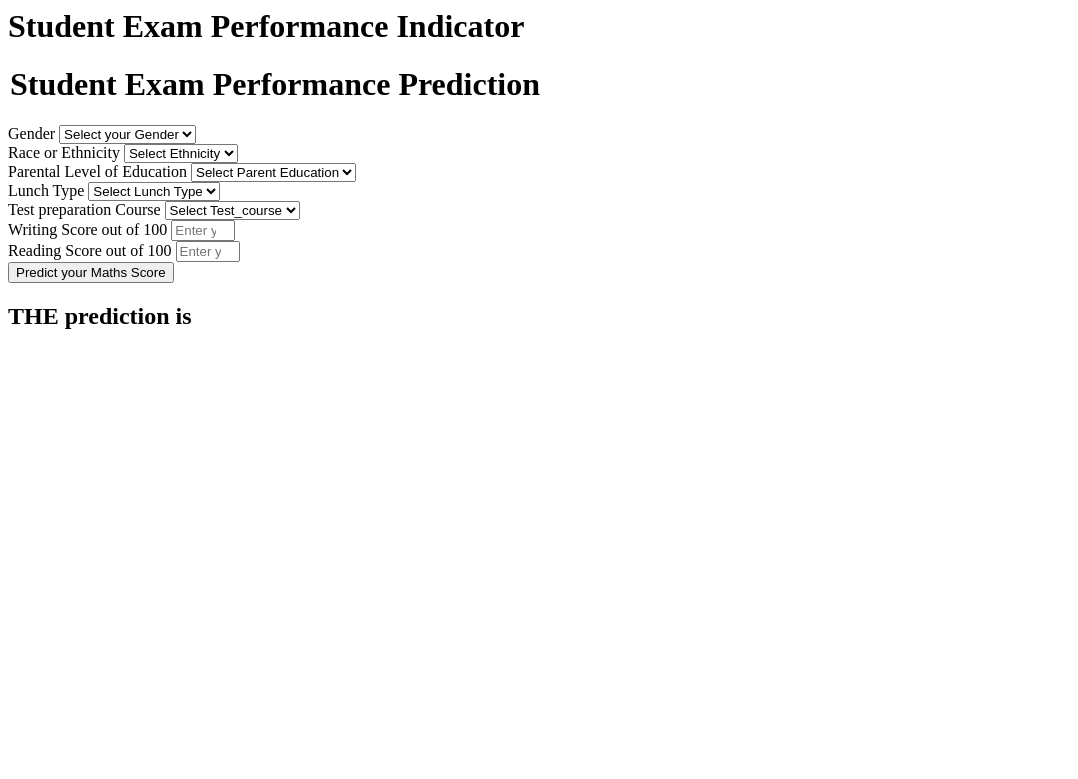
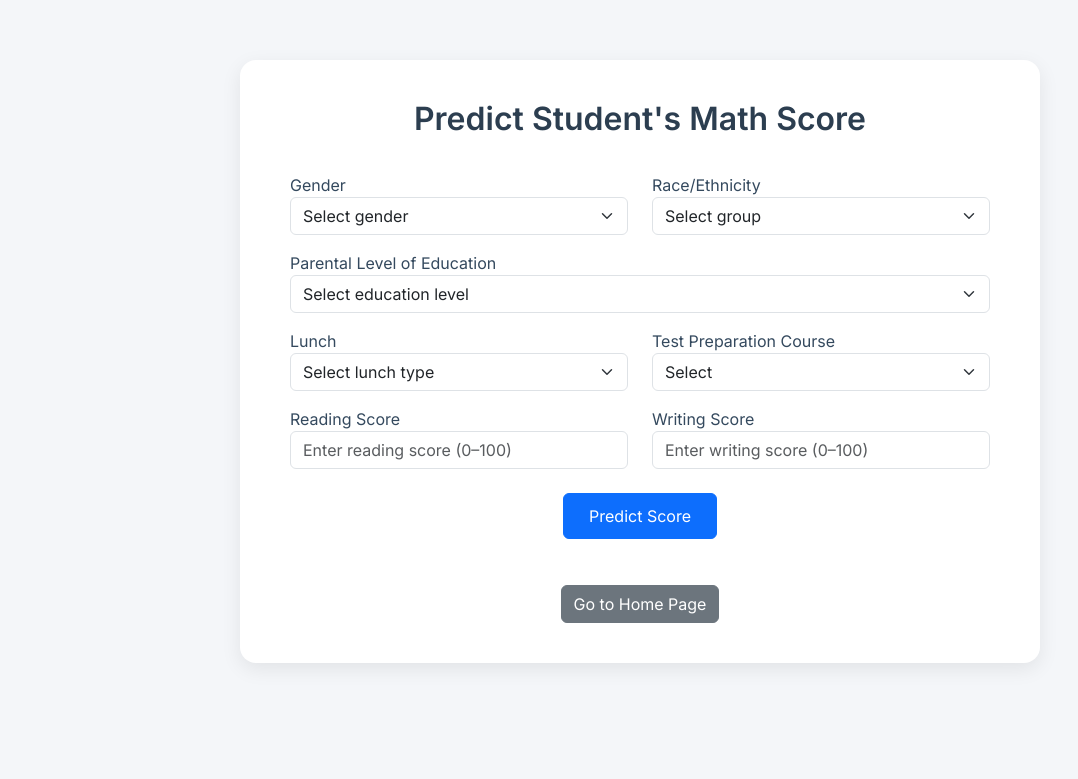
Before and after one commit to raw9k/students-performance-ml, a Flask app: page /predictdata in a window 1280 px wide. Shown: the top 779 px of the page, without its empty margins (0-1078 px from the left). Run offline with Flask 3, Linux system fonts and the light colour scheme.

Commit message:
final updtaes

```diff
--- a/app.py
+++ b/app.py
@@ -17,14 +17,14 @@ def predicted_datapoint():
     if request.method == "GET":
         return render_template('home.html')
     else:
-        data=CustomData(
-            gender=request.form.get ('gender'),
+        data = CustomData(
+            gender=request.form.get('gender'),
             race_ethnicity=request.form.get('ethnicity'),
             parental_level_of_education=request.form.get('parental_level_of_education'),
             lunch=request.form.get("lunch"),
-            test_preparation_course = request.form.get('test_preparation_course'),
-            reading_score=float (request.form.get ("writing_score")),
-            writing_score =float (request.form.get('reading_score'))
+            test_preparation_course=request.form.get('test_preparation_course'),
+            reading_score=float(request.form.get("reading_score")),
+            writing_score=float(request.form.get('writing_score'))
         )
 
         pred_df = data.get_data_as_data_frame()
@@ -36,4 +36,4 @@ def predicted_datapoint():
 
 
 if __name__ == "__main__":
-    app.run(host = "0.0.0.0", debug = True)
+    app.run(host = "0.0.0.0",port= 5001, debug = True)
--- a/requirements.txt
+++ b/requirements.txt
@@ -6,4 +6,5 @@ scikit-learn
 catboost
 xgboost
 dill
+flask
 -e .
--- a/templates/home.html
+++ b/templates/home.html
@@ -1,106 +1,169 @@
-<html><head></head><body>
-    <div class="login">
-       <h1>Student Exam Performance Indicator</h1>
+<!DOCTYPE html>
+<html lang="en">
+<head>
+  <meta charset="UTF-8">
+  <title>Student Performance Prediction</title>
+  <meta name="viewport" content="width=device-width, initial-scale=1">
 
-       <form action="{{ url_for('predict_datapoint')}}" method="post">
-        <h1>
-            <legend>Student Exam Performance Prediction</legend>
-        </h1>
-        <div class="mb-3">
-            <label class="form-label">Gender</label>
-            <select class="form-control" name="gender" placeholder="Enter you Gender" required="">
-                <option class="placeholder" selected="" disabled="" value="">Select your Gender</option>
-                <option value="male">
-                    Male
-                </option>
-                <option value="female">
-                    Female
-                </option>
+  <!-- Bootstrap 5 CSS -->
+  <link href="https://cdn.jsdelivr.net/npm/bootstrap@5.3.0/dist/css/bootstrap.min.css" rel="stylesheet">
+  <link href="https://fonts.googleapis.com/css2?family=Inter:wght@400;600&display=swap" rel="stylesheet">
+
+  <style>
+    body {
+      font-family: 'Inter', sans-serif;
+      background-color: #f4f6f9;
+    }
+
+    .container {
+      max-width: 800px;
+      margin-top: 60px;
+      background-color: #ffffff;
+      padding: 40px 50px;
+      border-radius: 16px;
+      box-shadow: 0 6px 20px rgba(0, 0, 0, 0.08);
+    }
+
+    h2 {
+      font-weight: 600;
+      color: #2c3e50;
+      margin-bottom: 35px;
+      text-align: center;
+    }
+
+    label {
+      font-weight: 500;
+      color: #34495e;
+    }
+
+    .btn-primary {
+      background-color: #0d6efd;
+      border-color: #0d6efd;
+      font-weight: 500;
+      padding: 10px 25px;
+    }
+
+    .btn-primary:hover {
+      background-color: #0b5ed7;
+      border-color: #0b5ed7;
+    }
+
+    .result {
+      background-color: #e6f9ea;
+      color: #1d643b;
+      padding: 15px;
+      border-radius: 8px;
+      margin-top: 25px;
+      text-align: center;
+      font-weight: 500;
+      border: 1px solid #b8e2c9;
+    }
+
+    .home-link {
+      margin-top: 30px;
+      text-align: center;
+    }
+
+    .btn-secondary {
+      background-color: #6c757d;
+      border-color: #6c757d;
+      font-weight: 500;
+    }
+
+    .btn-secondary:hover {
+      background-color: #5c636a;
+      border-color: #5c636a;
+    }
+  </style>
+</head>
+<body>
+
+  <div class="container">
+    <h2>Predict Student's Math Score</h2>
+
+    <form action="/predictdata" method="POST">
+      <div class="row mb-3">
+        <div class="col-md-6">
+          <label>Gender</label>
+          <select name="gender" class="form-select" required>
+            <option value="">Select gender</option>
+            <option value="male">Male</option>
+            <option value="female">Female</option>
           </select>
         </div>
-        <div class="mb-3">
-            <label class="form-label">Race or Ethnicity</label>
-            <select class="form-control" name="ethnicity" placeholder="Enter you ethnicity" required="">
-                <option class="placeholder" selected="" disabled="" value="">Select Ethnicity</option>
-                <option value="group A">
-                    Group A
-                </option>
-                <option value="group B">
-                    Group B
-                </option>
-                <option value="group C">
-                    Group C
-                </option>
-                <option value="group D">
-                    Group D
-                </option>
-                <option value="group E">
-                    Group E
-                </option>
+
+        <div class="col-md-6">
+          <label>Race/Ethnicity</label>
+          <select name="ethnicity" class="form-select" required>
+            <option value="">Select group</option>
+            <option value="group A">Group A</option>
+            <option value="group B">Group B</option>
+            <option value="group C">Group C</option>
+            <option value="group D">Group D</option>
+            <option value="group E">Group E</option>
           </select>
         </div>
+      </div>
+
       <div class="mb-3">
-            <label class="form-label">Parental Level of Education</label>
-            <select class="form-control" name="parental_level_of_education" placeholder="Enter you Parent Education" required="">
-                <option class="placeholder" selected="" disabled="" value="">Select Parent Education</option>
-                <option value="associate's degree">
-                    associate's degree
-                </option>
-                <option value="bachelor's degree">
-                    bachelor's degree
-                </option>
-                <option value="high school">
-                    high school
-                </option>
-                <option value="master's degree">
-                    master's degree
-                </option>
-                <option value="some college">
-                    some college
-                </option>
-                <option value="some high school">
-                    some high school
-                </option>
+        <label>Parental Level of Education</label>
+        <select name="parental_level_of_education" class="form-select" required>
+          <option value="">Select education level</option>
+          <option value="some high school">Some High School</option>
+          <option value="high school">High School</option>
+          <option value="some college">Some College</option>
+          <option value="associate's degree">Associate's Degree</option>
+          <option value="bachelor's degree">Bachelor's Degree</option>
+          <option value="master's degree">Master's Degree</option>
         </select>
       </div>
-        <div class="mb-3">
-            <label class="form-label">Lunch Type</label>
-            <select class="form-control" name="lunch" placeholder="Enter you Lunch" required="">
-                <option class="placeholder" selected="" disabled="" value="">Select Lunch Type</option>
-                <option value="free/reduced">
-                    free/reduced
-                </option>
-                <option value="standard">
-                    standard
-                </option>
+
+      <div class="row mb-3">
+        <div class="col-md-6">
+          <label>Lunch</label>
+          <select name="lunch" class="form-select" required>
+            <option value="">Select lunch type</option>
+            <option value="standard">Standard</option>
+            <option value="free/reduced">Free/Reduced</option>
           </select>
         </div>
-        <div class="mb-3">
-            <label class="form-label">Test preparation Course</label>
-            <select class="form-control" name="test_preparation_course" placeholder="Enter you Course" required="">
-                <option class="placeholder" selected="" disabled="" value="">Select Test_course</option>
-                <option value="none">
-                    None
-                </option>
-                <option value="completed">
-                    Completed
-                </option>
+
+        <div class="col-md-6">
+          <label>Test Preparation Course</label>
+          <select name="test_preparation_course" class="form-select" required>
+            <option value="">Select</option>
+            <option value="none">None</option>
+            <option value="completed">Completed</option>
           </select>
         </div>
-        <div class="mb-3">
-            <label class="form-label">Writing Score out of 100</label>
-            <input class="form-control" type="number" name="reading_score" placeholder="Enter your Reading score" min="0" max="100">
       </div>
-        <div class="mb-3">
-            <label class="form-label">Reading Score out of 100</label>
-            <input class="form-control" type="number" name="writing_score" placeholder="Enter your Reading Score" min="0" max="100">
+
+      <div class="row mb-4">
+        <div class="col-md-6">
+          <label>Reading Score</label>
+          <input type="number" name="reading_score" class="form-control" placeholder="Enter reading score (0–100)" min="0" max="100" required>
         </div>
-        <div class="mb-3">
-            <input class="btn btn-primary" type="submit" value="Predict your Maths Score" required="">
+        <div class="col-md-6">
+          <label>Writing Score</label>
+          <input type="number" name="writing_score" class="form-control" placeholder="Enter writing score (0–100)" min="0" max="100" required>
+        </div>
+      </div>
+
+      <div class="text-center">
+        <button type="submit" class="btn btn-primary">Predict Score</button>
       </div>
     </form>
-    <h2>
-       THE  prediction is {{result}}
-    </h2>
 
-</div></body></html>
+    {% if result %}
+    <div class="result">
+      Predicted Math Score: <strong>{{ result | round(2) }}</strong>
+    </div>
+    {% endif %}
+
+    <div class="home-link">
+      <a href="/" class="btn btn-secondary mt-3">Go to Home Page</a>
+    </div>
+  </div>
+
+</body>
+</html>
```
Also changed, not shown: src/pipeline/prediction_pipeline.py (+8 -8 lines), templates/index.html (+90 -1 lines), README.md. Lines whose indentation alone changed are shown as unchanged.
